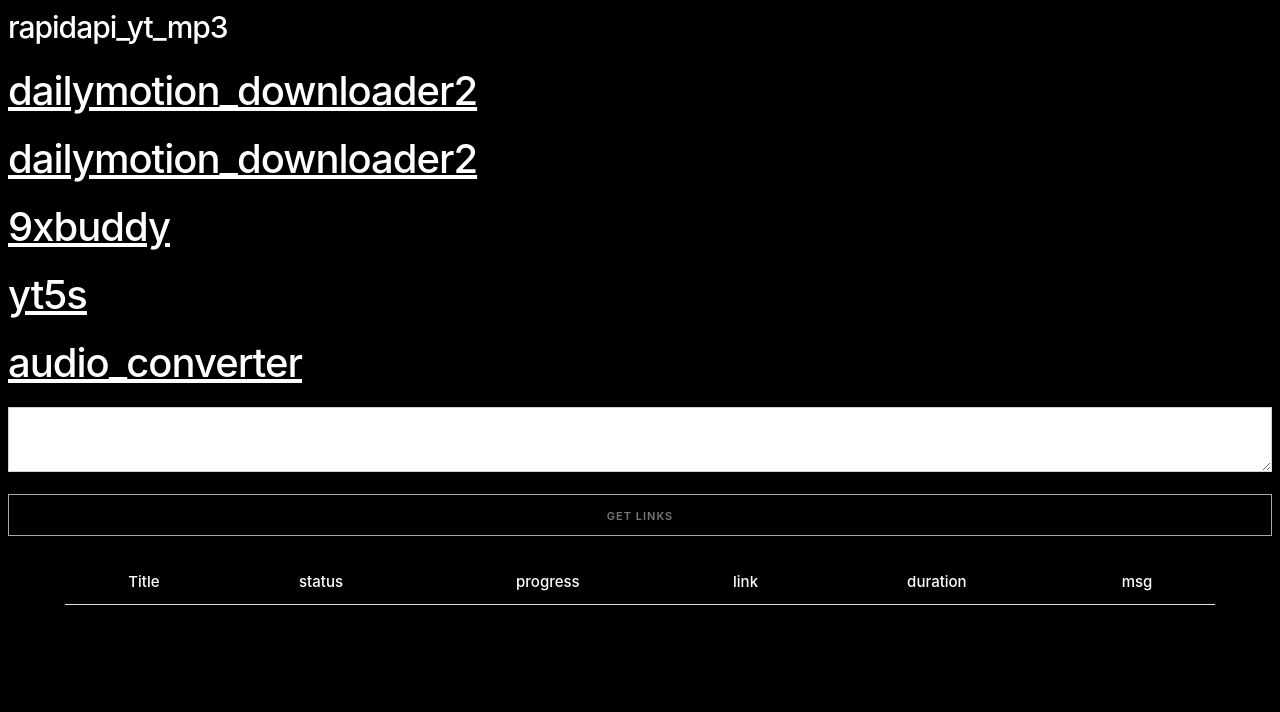
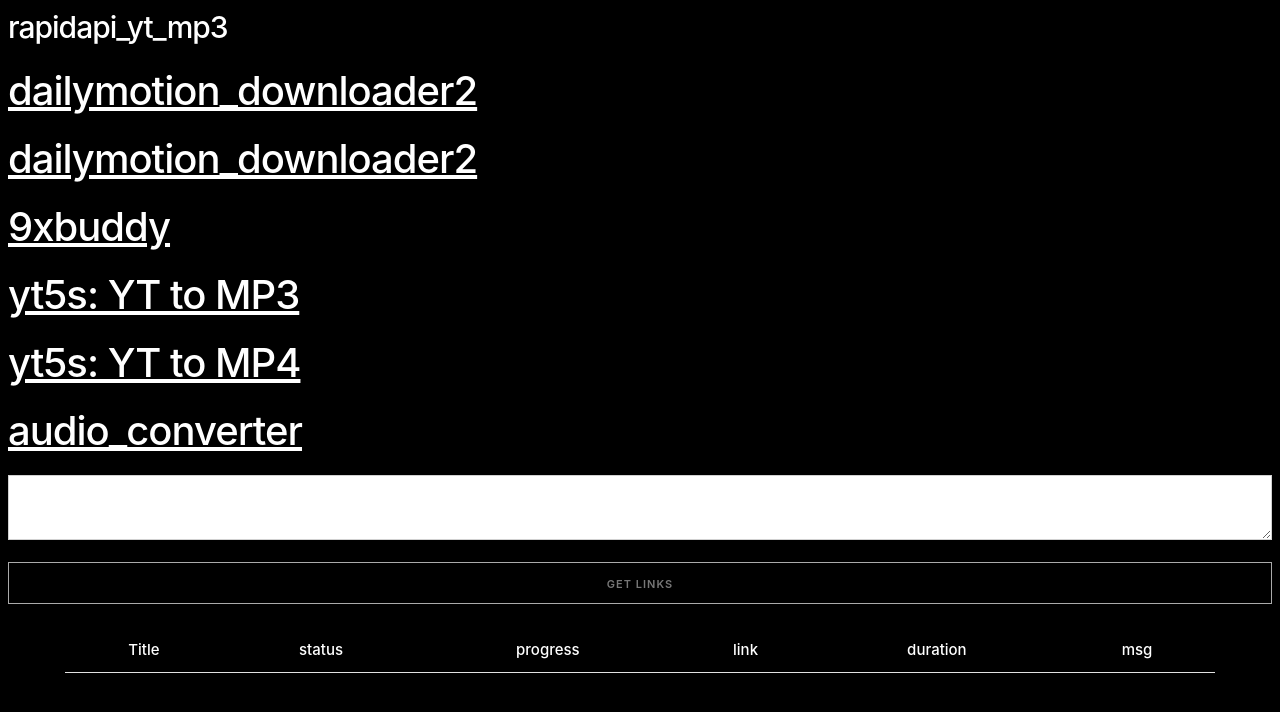
Before and after one commit to ogregsokics/rapidapi_yt_mp3, a plain HTML site: page index.html in a window 1280 px wide. Drawn offline with Linux system fonts and the light colour scheme.

Commit message:
Update index.html

```diff
--- a/index.html
+++ b/index.html
@@ -19,7 +19,8 @@
 
     <a href="https://9xbuddy.com/en-1ac" target="_blank"><h1>9xbuddy</h1></a>
 
-    <a href="https://yt5s.io/en27/youtube-to-mp3" target="_blank"><h1>yt5s</h1></a>
+    <a href="https://yt5s.io/en27/youtube-to-mp3" target="_blank"><h1>yt5s: YT to MP3</h1></a>
+    <a href="https://yt5s.io/en113/youtube-to-mp4" target="_blank"><h1>yt5s: YT to MP4</h1></a>
 
     <a href="https://online-audio-converter.com/" target="_blank"><h1>audio_converter</h1></a>
 
```
